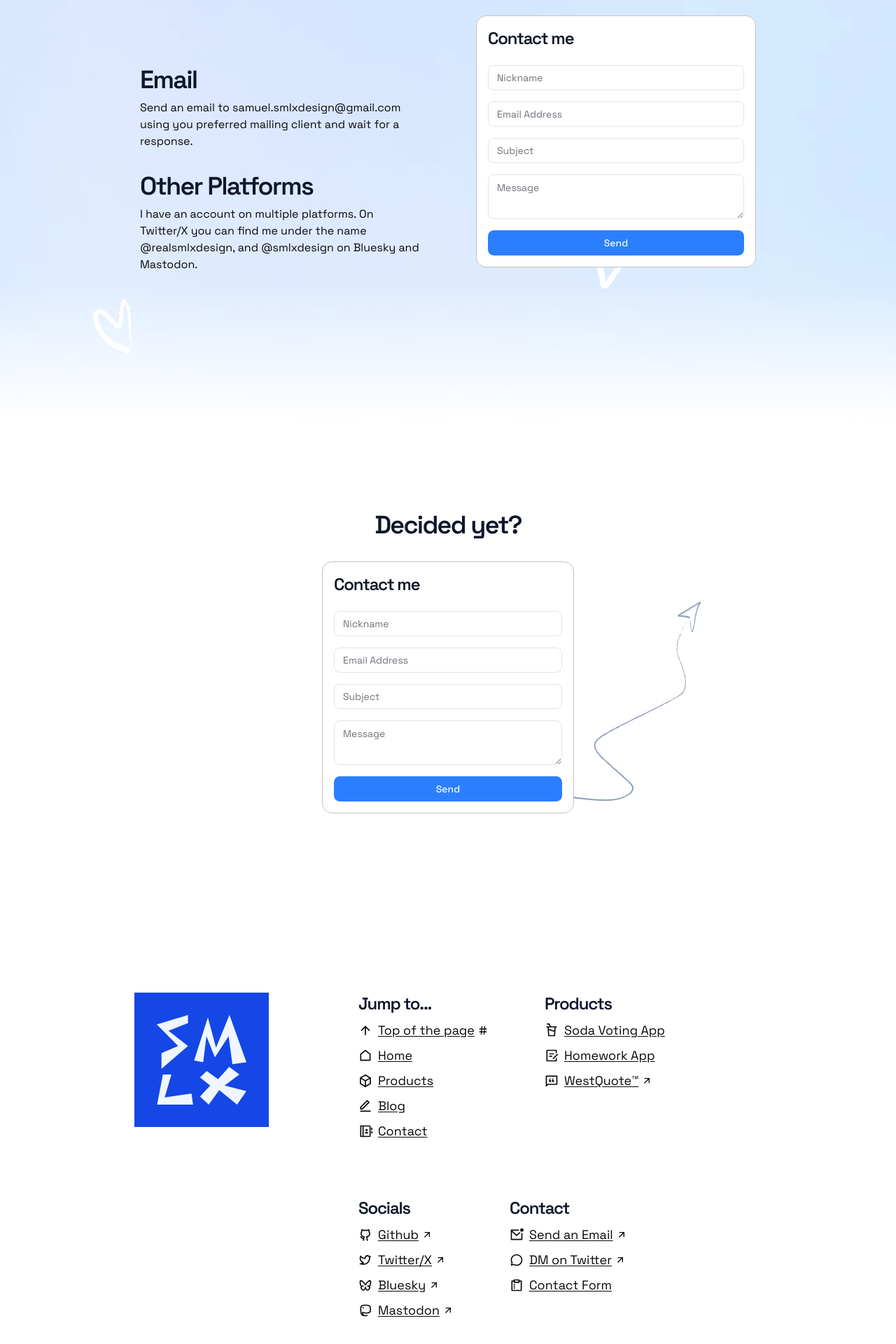
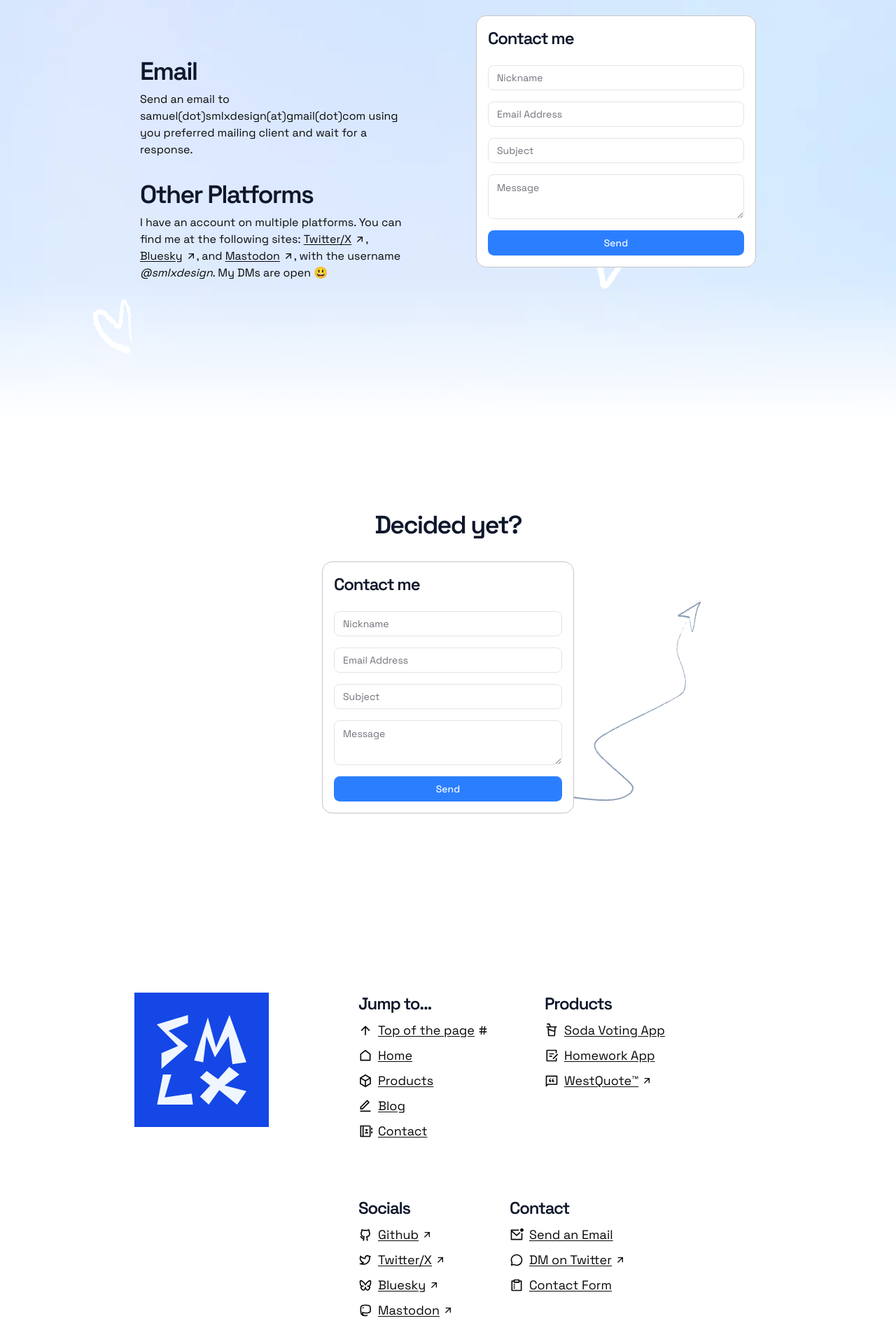
Before and after one commit to smlxdesign/portfolio, a Next.js app: page /contact in a window 1280 px wide. Shown: the part 198-2118 px from the top of the page at 70% size. Built offline with nearby package versions, Linux system fonts and the light colour scheme; no server answers.

Commit message:
feat: display my new X username on contact page and footer

```diff
--- a/src/app/contact/page.tsx
+++ b/src/app/contact/page.tsx
@@ -5,6 +5,7 @@ import desktopHeart from "~/assets/contact-page/destop-heart.svg";
 import mobileArrow from "~/assets/contact-page/mobile-arrow.svg";
 import mobileHeart from "~/assets/contact-page/mobile-heart.svg";
 import { ContactForm } from "~/components/contact-form";
+import { DescriptiveLink } from "~/components/descriptive-link";
 import { Heading } from "~/components/typography/heading";
 import { Title } from "~/components/typography/title";
 
@@ -15,17 +16,28 @@ export default function Page() {
 			<div className="z-10 mt-20 flex flex-col items-center justify-center gap-8">
 				<div className="flex max-w-100 flex-col gap-2">
 					<Heading>Email</Heading>
-					<p>
-						Send an email to samuel.smlxdesign@gmail.com using you preferred
-						mailing client and wait for a response.
+					<p id="email-paragraph">
+						Send an email to samuel(dot)smlxdesign(at)gmail(dot)com using you
+						preferred mailing client and wait for a response.
 					</p>
 				</div>
 				<div className="flex max-w-100 flex-col gap-2">
 					<Heading>Other Platforms</Heading>
 					<p>
-						I have an account on multiple platforms. On Twitter/X you can find
-						me under the name @realsmlxdesign, and @smlxdesign on Bluesky and
-						Mastodon.
+						I have an account on multiple platforms. You can find me at the
+						following sites:{" "}
+						<DescriptiveLink href="https://x.com/smlxdesign">
+							Twitter/X
+						</DescriptiveLink>
+						,{" "}
+						<DescriptiveLink href="https://bsky.app/profile/smlxdesign.bsky.social">
+							Bluesky
+						</DescriptiveLink>
+						, and{" "}
+						<DescriptiveLink href="https://mastodon.social/@smlxdesign">
+							Mastodon
+						</DescriptiveLink>
+						, with the username <em>@smlxdesign</em>. My DMs are open 😃
 					</p>
 				</div>
 			</div>
--- a/src/components/sections/footer.tsx
+++ b/src/components/sections/footer.tsx
@@ -106,7 +106,7 @@ export function Footer() {
 							{
 								icon: RiTwitterLine,
 								title: "Twitter/X",
-								href: "https://x.com/realsmlxdesign",
+								href: "https://x.com/smlxdesign",
 							},
 							{
 								icon: RiBlueskyLine,
@@ -126,12 +126,12 @@ export function Footer() {
 							{
 								icon: RiMailUnreadLine,
 								title: "Send an Email",
-								href: "mailto:samuel.smlxdesign@gmail.com",
+								href: "/contact",
 							},
 							{
 								icon: RiChat3Line,
 								title: "DM on Twitter",
-								href: "https://x.com/realsmlxdesign",
+								href: "https://x.com/smlxdesign",
 							},
 							{
 								icon: RiSurveyLine,
```
